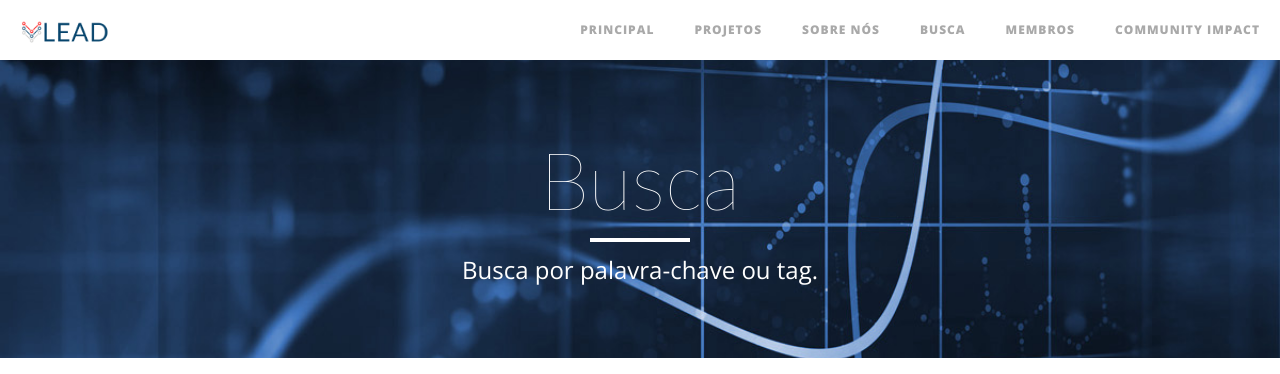
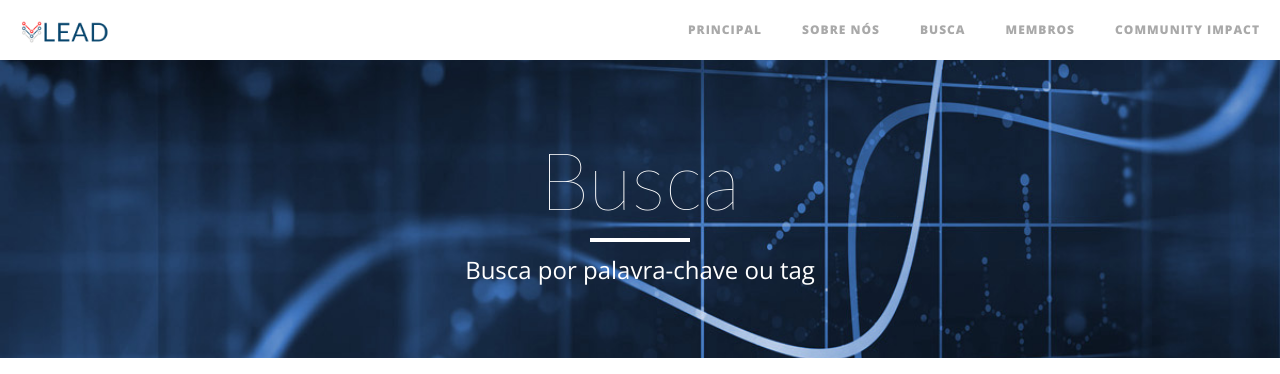
Before and after one commit to lead-ifal/lead-ifal.github.io, a Jekyll site: the page built from search/index.html, in a window 1280 px wide. Shown: the top 374 px of the page. Built offline with Jekyll 4.4.1, drawn with Linux system fonts in a browser that asks for light colours; nearby versions of some CDN libraries.

Commit message:
- Diversas melhorias.

```diff
--- a/_config.yml
+++ b/_config.yml
@@ -3,9 +3,6 @@
 description: "Laboratório de Engenharia e Análise de Dados"
 url: "https://lead-ifal.github.io"
 logo-min: img/logos/lead-min.png
-
-
-
 
 # Secondary Parameters
 baseurl: "/"
--- a/_layouts/page.html
+++ b/_layouts/page.html
@@ -27,11 +27,12 @@
 	<div class="row">
 		{% if page.url == '/' %}
 		<div class="col-md-8">
-			Idealizado informalmente em 2019, o Laboratório de Engenharia e Análise de Dados (LEAD) já surgiu com a ambição de constituir um laboratório (físico ou remoto) para desenvolver projetos PD&I com sede no Campus Arapiraca do IFAL.
-
-			Em julho de 2021, ocorre a certificação do Grupo de Pesquisa junto à Pró-Reitoria de Pesquisa e Inovação do IFAL e ao CNPq.
+			<p>
+				Idealizado informalmente em 2019, o Laboratório de Engenharia e Análise de Dados (LEAD) já surgiu com a ambição de constituir um laboratório (físico ou remoto) para desenvolver projetos PD&I com sede no Campus Arapiraca do IFAL.
+				Em julho de 2021, ocorre a certificação do Grupo de Pesquisa junto à Pró-Reitoria de Pesquisa e Inovação do IFAL e ao CNPq.
+			</p>
 		</div>
-		<div class="col-sm-4">
+		<div class="col-sm-4" style="background-color: lightgray;">
 			{{ content }}
 		</div>
 		{% else %}
--- a/members.html
+++ b/members.html
@@ -1,7 +1,7 @@
 ---
 layout: page
 title: "Membros"
-description: "Integrantes do LEAD."
+description: "Integrantes do LEAD"
 header-img: "img/home-bg.jpg"
 ---
 <hr>
@@ -17,11 +17,11 @@
 	{% if member.github %}
 	<span class="social-share-googleplus"><a href="https://github.com/{{ member.github }}" title="Github"><img src="{{ "/img/icons/github-icon.png" | prepend: site.baseurl }}" style="height:20px">Github</a></span>
 	{% endif %}
-	{% if member.gplus %}
+	{% if member.linkedin %}
 	<span class="social-share-googleplus"><a href="{{ member.linkedin }}" title="LinkedIn"><img src="{{ "/img/icons/linkedin-icon.png" | prepend: site.baseurl }}" style="height:20px">LinkedIn</a></span>
 	{% endif %}
 	{% if member.url %}
-	<span class="social-share-googleplus"><a href="{{ member.url }}" title="Google Plus"><img src="{{ "/img/icons/url-icon.png"| prepend: site.baseurl }}" style="height:20px">Website</a></span>
+	<span class="social-share-googleplus"><a href="{{ member.url }}" title="URL"><img src="{{ "/img/icons/url-icon.png"| prepend: site.baseurl }}" style="height:20px">Website</a></span>
 	{% endif %}
 
 	</br>
--- a/search/index.html
+++ b/search/index.html
@@ -1,7 +1,7 @@
 ---
 layout: page
 title: Busca
-description: Busca por palavra-chave ou tag.
+description: Busca por palavra-chave ou tag
 ---
 <form action="get" id="site_search">
 <center>
```
Also changed, not shown: projects/project1.md (deleted, +0 -7 lines), _data/projects.yml (added).
